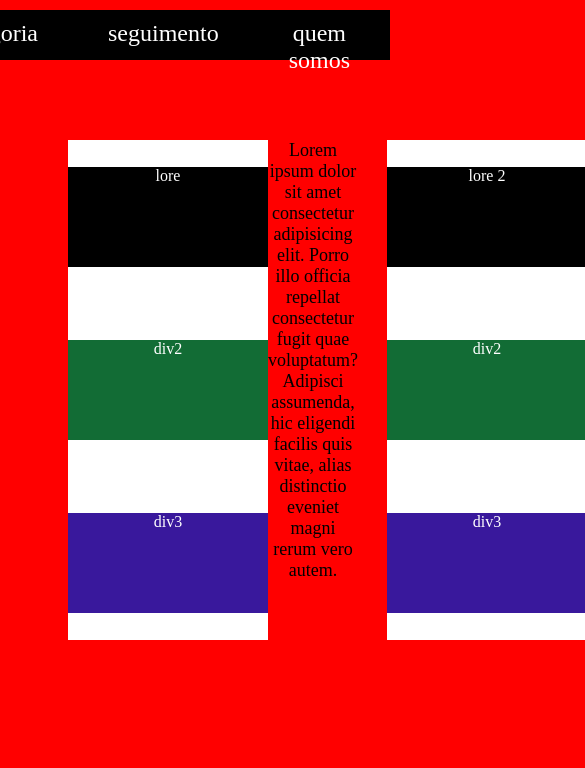
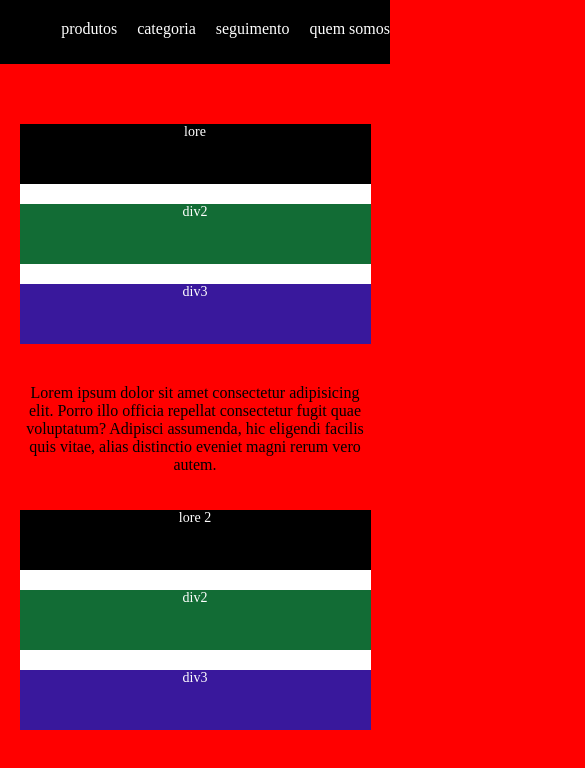
Before and after one commit to miguelpedreira/Miguel-execios-front, a plain HTML site: page index.html in a window 390 px wide. Shown: the whole page, 585 px wide, since content can reach past the window. Drawn offline with Linux system fonts and the light colour scheme.

Commit message:
deixei responsivo

```diff
--- a/style.css
+++ b/style.css
@@ -87,3 +87,49 @@ p {
   margin-left: auto;
   margin-right: auto;
 }
+
+/* Responsividade para tablets e celulares */
+@media (max-width: 900px) {
+  .container-group {
+    flex-direction: column;
+    align-items: center;
+    width: 100%;
+  }
+
+  .containe-1,
+  .containe-2 {
+    margin: 20px 0;
+    width: 90vw;
+    height: auto;
+  }
+
+  p {
+    width: 90vw;
+    font-size: 16px;
+    margin-top: 20px;
+  }
+}
+
+@media (max-width: 600px) {
+  .cabeçalho {
+    font-size: 18px;
+    height: auto;
+    padding: 10px 0;
+  }
+
+  ul,
+  li {
+    gap: 20px;
+    font-size: 16px;
+    margin-right: 0;
+    margin-top: 5px;
+  }
+
+  .div-1,
+  .div-2,
+  .div-3 {
+    width: 90vw;
+    height: 60px;
+    font-size: 14px;
+  }
+}
```
